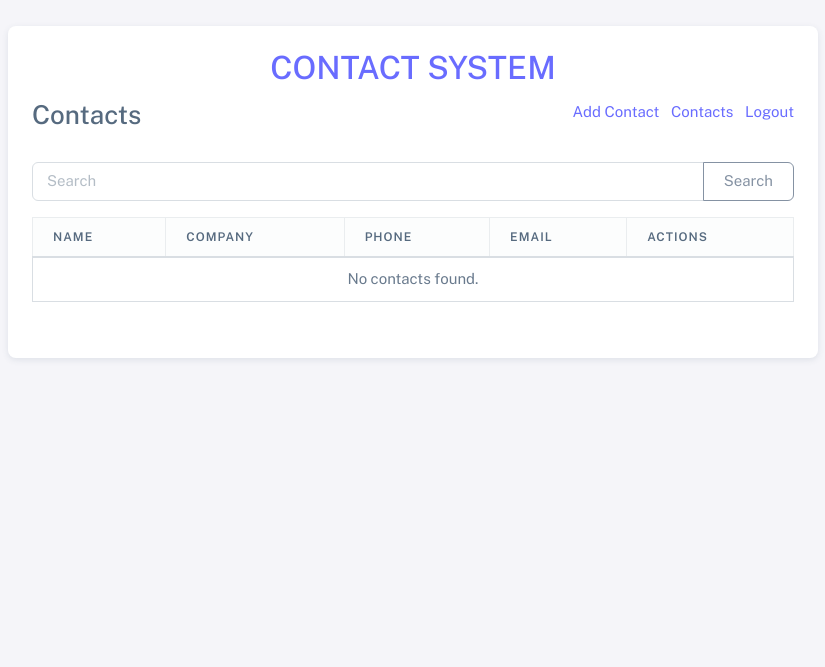
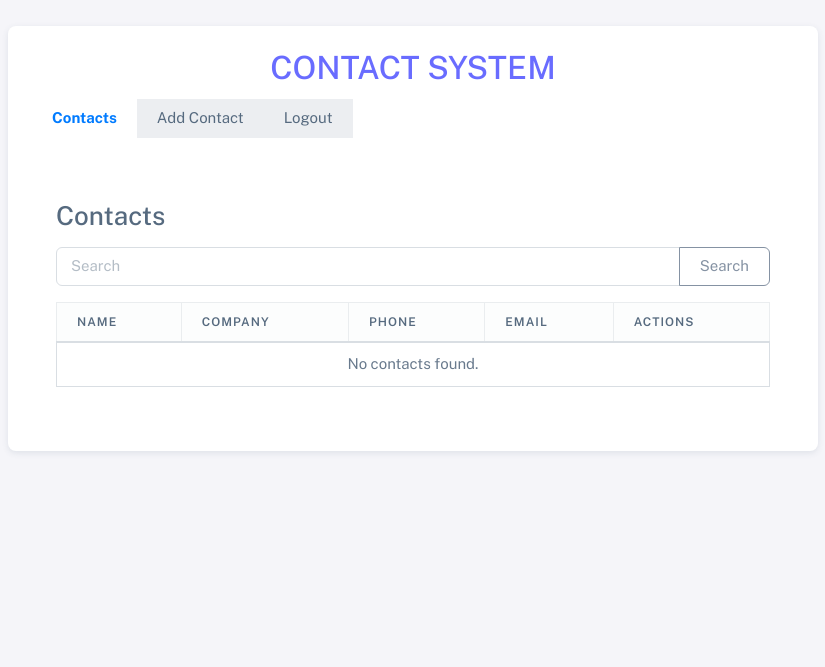
Before and after one commit to marcus024/contactsystem, a PHP site: page /html/main.php in a window 1280 px wide. Shown: the top 667 px of the page, without its empty margins (227-1052 px from the left). Run offline with PHP 8.4, Linux system fonts and the light colour scheme; the visitor is signed in with stand-in values (Sample User, id 1); data comes from the database, SQL or seed files in the repository.

Commit message:
Revised the main page.

```diff
--- a/html/add_contacts.php
+++ b/html/add_contacts.php
@@ -9,7 +9,6 @@
             <div class="col-sm-12">
               <div class="card-body">
                 <h2 class="card-title text-primary text-center">Add New Contact</h2>
-
                 <!-- Add Contact Form Begins Here -->
                 <form action="add_contact_back.php" method="POST">
                   <div class="mb-3">
@@ -33,7 +32,6 @@
                   </div>
                 </form>
                 <!-- Add Contact Form Ends Here -->
-
                 <div class="mt-3">
                   <a href="main.php" class="btn btn-secondary">Back to Contacts</a>
                 </div>
@@ -45,5 +43,4 @@
     </div>
   </div>
 </div>
-
 <?php include ('header-footer/footermain.php'); ?>
--- a/html/main.php
+++ b/html/main.php
@@ -1,34 +1,33 @@
 <?php
 session_start();
-
 include "auth/database/db.php";
-
 if (!isset($_SESSION['emailAddress'])) {
     echo "<script>alert('User not logged in.'); window.location.href='login.php';</script>";
     exit();
 }
-
-// Get the user's email from the session
 $emailFK = mysqli_real_escape_string($conn, $_SESSION['emailAddress']);
-
 // Pagination variables
-$contactsPerPage = 5; // Change this to the number of contacts you want per page
+$contactsPerPage = 5; // Number of contacts per page
 $currentPage = isset($_GET['page']) ? (int)$_GET['page'] : 1;
 $offset = ($currentPage - 1) * $contactsPerPage;
 
-// Fetch the total number of contacts for the current user
+// Fetch total contacts for pagination
 $totalContactsQuery = "SELECT COUNT(*) AS total FROM contactInfo WHERE emailFK = '$emailFK'";
 $totalContactsResult = mysqli_query($conn, $totalContactsQuery);
 $totalContacts = mysqli_fetch_assoc($totalContactsResult)['total'];
 $totalPages = ceil($totalContacts / $contactsPerPage);
 
-// Fetch the contacts for the current user with pagination
+// Fetch contacts
 $sql = "SELECT * FROM contactInfo WHERE emailFK = '$emailFK' LIMIT $offset, $contactsPerPage";
 $result = mysqli_query($conn, $sql);
 ?>
-
-<?php include ('header-footer/headermain.php'); ?>
-
+<?php include('header-footer/headermain.php'); ?>
+<style>
+  .nav-tabs .nav-link.active {
+    font-weight: bold;
+    color: #007bff;
+  }
+</style>
 <div class="content-wrapper d-flex justify-content-center align-items-center" style="min-height: 100vh;">
   <div class="container-xxl flex-grow-1 container-p-y">
     <div class="row justify-content-center">
@@ -38,25 +37,29 @@ $result = mysqli_query($conn, $sql);
             <div class="col-sm-12">
               <div class="card-body">
                 <h2 class="card-title text-primary text-center">CONTACT SYSTEM</h2>
-
-                <!-- Contact Table Begins Here -->
+                <!-- Tab Navigation -->
+                <ul class="nav nav-tabs" id="myTab" role="tablist">
+                  <li class="nav-item" role="presentation">
+                    <a class="nav-link active" id="contacts-tab" data-bs-toggle="tab" href="#contacts" role="tab" aria-controls="contacts" aria-selected="true">Contacts</a>
+                  </li>
+                  <li class="nav-item" role="presentation">
+                    <a class="nav-link" id="addContact-tab" data-bs-toggle="tab" href="#addContact" role="tab" aria-controls="addContact" aria-selected="false">Add Contact</a>
+                  </li>
+                  <li class="nav-item" role="presentation">
+                    <a class="nav-link" id="logout-tab" data-bs-toggle="tab" href="#logout" role="tab" aria-controls="logout" aria-selected="false">Logout</a>
+                  </li>
+                </ul>
+                <!-- Tab Content -->
+                <div class="tab-content mt-4" id="myTabContent">
+                  <!-- Contacts Tab -->
+                  <div class="tab-pane fade show active" id="contacts" role="tabpanel" aria-labelledby="contacts-tab">
+                    <!-- Contacts Table -->
                     <div class="mt-3">
-                    <div class="d-flex justify-content-between">
                       <h3>Contacts</h3>
-                        <div>
-                            <a href="add_contacts.php" class="me-2">Add Contact</a>
-                            <a href="main.php" class="me-2">Contacts</a>
-                            <a href="logout_front.php">Logout</a>
-                        </div>
-                    </div>
-
-                    <div class="mt-3">
                       <div class="input-group mb-3">
                           <input type="text" class="form-control" id="search" placeholder="Search" aria-label="Search">
                           <button class="btn btn-outline-secondary" id="searchBtn" type="button">Search</button>
                       </div>
-                    </div>
-
                       <table class="table table-bordered" id="contactsTable">
                         <thead class="table-light">
                           <tr>
@@ -78,7 +81,7 @@ $result = mysqli_query($conn, $sql);
                                         <td>{$row['contactEmail']}</td>
                                         <td>
                                             <a href='edit_contact.php?id={$row['contact_id']}'>Edit</a> |
-                                          <a href='#' class='text-danger' data-bs-toggle='modal' data-bs-target='#deleteContactModal' data-id='{$row['contact_id']}'>Delete</a>
+                                            <a href='delete_contact.php?id={$row['contact_id']}' class='text-danger'>Delete</a>
                                         </td>
                                     </tr>";
                               }
@@ -88,27 +91,57 @@ $result = mysqli_query($conn, $sql);
                           ?>
                         </tbody>
                       </table>
-                    <div class="mb-3"></div>
-                    <!-- Pagination Controls -->
-                    <nav aria-label="Page navigation example">
+                      <!-- Pagination -->
+                      <nav aria-label="Page navigation">
                         <ul class="pagination justify-content-center">
                           <?php if ($currentPage > 1): ?>
                               <li class="page-item"><a class="page-link" href="?page=<?php echo $currentPage - 1; ?>">Previous</a></li>
                           <?php endif; ?>
-
                           <?php for ($i = 1; $i <= $totalPages; $i++): ?>
                               <li class="page-item <?php if ($i === $currentPage) echo 'active'; ?>">
                                   <a class="page-link" href="?page=<?php echo $i; ?>"><?php echo $i; ?></a>
                               </li>
                           <?php endfor; ?>
-
                           <?php if ($currentPage < $totalPages): ?>
                               <li class="page-item"><a class="page-link" href="?page=<?php echo $currentPage + 1; ?>">Next</a></li>
                           <?php endif; ?>
                         </ul>
                       </nav>
                     </div>
-                <!-- Contact Table Ends Here -->
+                  </div>
+                  <!-- Add Contact Tab -->
+                  <div class="tab-pane fade" id="addContact" role="tabpanel" aria-labelledby="addContact-tab">
+                    <!-- Add Contact Form -->
+                    <div class="mt-3">
+                      <h3>Add New Contact</h3>
+                      <form action="add_contact_back.php" method="POST">
+                        <div class="mb-3">
+                          <label for="name" class="form-label">Name</label>
+                          <input type="text" class="form-control" id="name" name="contactName" required placeholder="Enter full name">
+                        </div>
+                        <div class="mb-3">
+                          <label for="company" class="form-label">Company</label>
+                          <input type="text" class="form-control" id="company" name="contactCompany" required placeholder="Enter company name">
+                        </div>
+                        <div class="mb-3">
+                          <label for="phone" class="form-label">Phone</label>
+                          <input type="tel" class="form-control" id="phone" name="contactPhone" required placeholder="Enter phone number">
+                        </div>
+                        <div class="mb-3">
+                          <label for="email" class="form-label">Email</label>
+                          <input type="email" class="form-control" id="email" name="contactEmail" required placeholder="Enter email address">
+                        </div>
+                        <button type="submit" class="btn btn-primary">Add Contact</button>
+                      </form>
+                    </div>
+                  </div>
+                  <!-- Logout Tab -->
+                  <div class="tab-pane fade" id="logout" role="tabpanel" aria-labelledby="logout-tab">
+                    <div class="mt-3 text-center">
+                      <h3>Logout</h3>
+                      <p>Are you sure you want to log out?</p>
+                      <a href="logout_back.php" class="btn btn-danger">Logout</a>
+                      <a href="#contacts" class="btn btn-secondary" data-bs-toggle="tab">Cancel</a>
                     </div>
                   </div>
                 </div>
@@ -117,31 +150,14 @@ $result = mysqli_query($conn, $sql);
           </div>
         </div>
       </div>
-<!-- Modal for delete contact -->
-<div class="modal fade" id="deleteContactModal" tabindex="-1" aria-labelledby="deleteContactModalLabel" aria-hidden="true">
-    <div class="modal-dialog">
-        <div class="modal-content">
-            <div class="modal-header">
-                <h5 class="modal-title" id="deleteContactModalLabel">Confirm Deletion</h5>
-                <button type="button" class="btn-close" data-bs-dismiss="modal" aria-label="Close"></button>
-            </div>
-            <div class="modal-body">
-                Are you sure you want to delete this contact?
-            </div>
-            <div class="modal-footer">
-                <button type="button" class="btn btn-secondary" data-bs-dismiss="modal">Cancel</button>
-                <form id="deleteContactForm" method="POST" action="delete_contact.php">
-                    <input type="hidden" name="contact_id" id="contactIdToDelete">
-                    <button type="submit" class="btn btn-danger">Delete</button>
-                </form>
     </div>
   </div>
 </div>
-</div>
-
 <script src="https://code.jquery.com/jquery-3.6.0.min.js"></script>
+<script src="https://cdn.jsdelivr.net/npm/bootstrap@5.1.3/dist/js/bootstrap.bundle.min.js"></script>
 <script>
   $(document).ready(function() {
+      // Search functionality
       $("#searchBtn").click(function() {
           var query = $("#search").val();
           $.ajax({
@@ -161,18 +177,5 @@ $(document).ready(function() {
       });
   });
 </script>
-<script>
-document.addEventListener('DOMContentLoaded', function() {
-    const deleteLinks = document.querySelectorAll('[data-bs-target="#deleteContactModal"]');
 
-    deleteLinks.forEach(link => {
-        link.addEventListener('click', function() {
-            const contactId = this.getAttribute('data-id');
-            document.getElementById('contactIdToDelete').value = contactId;
-        });
-    });
-});
-</script>
-
-
-<?php include ('header-footer/footermain.php'); ?>
+<?php include('header-footer/footermain.php'); ?>
```
Lines whose indentation alone changed are shown as unchanged.
